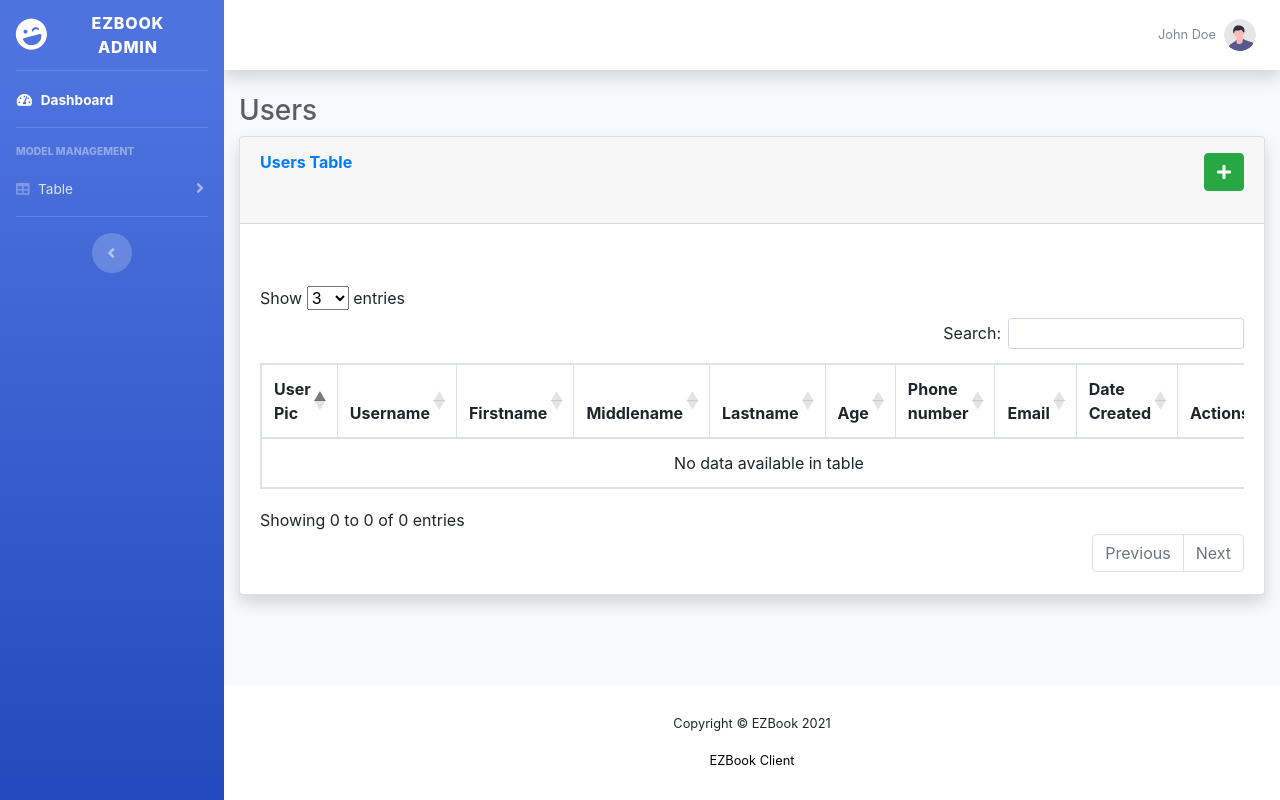
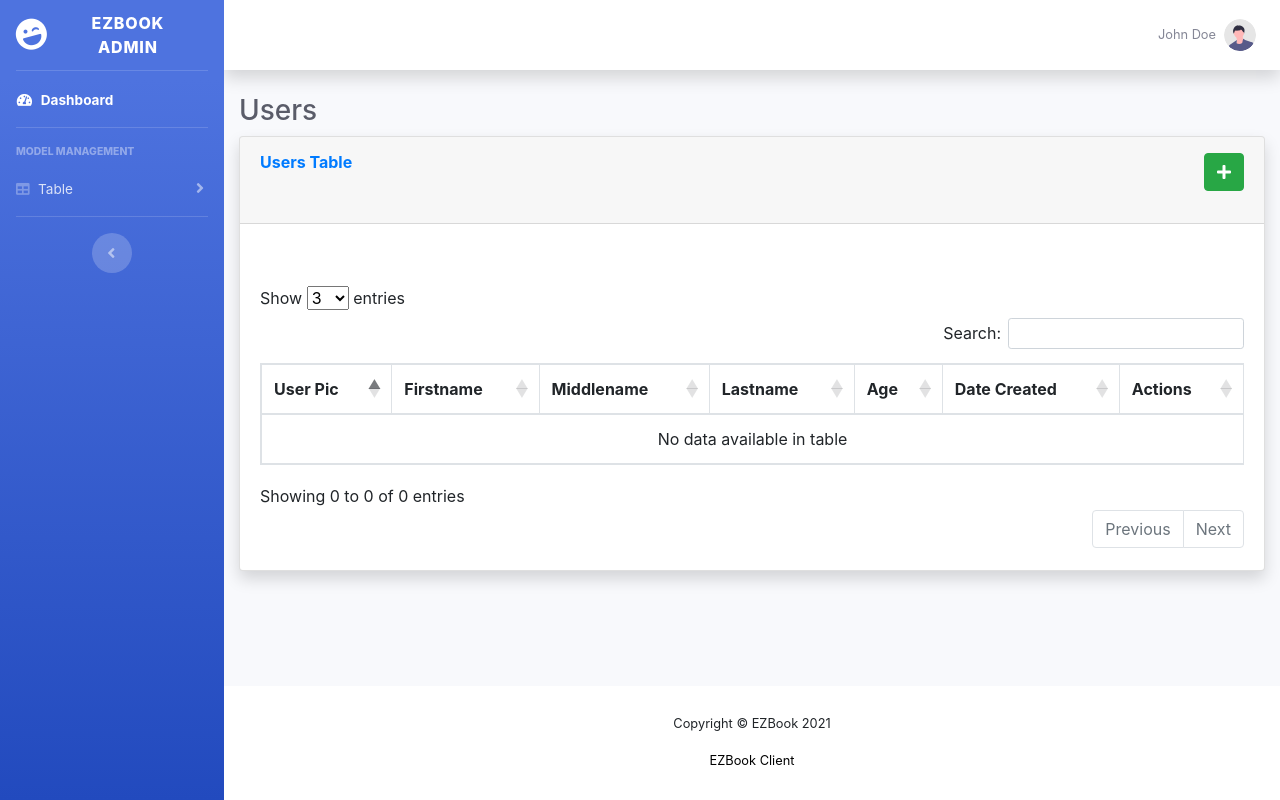
Before and after one commit to AAguilar0x0/IM2_EZBook, a Django app: page /ezbook_admin/tables/users/ in a window 1280 px wide. Run offline with Django 3.2, Linux system fonts and the light colour scheme; some libraries are stand-ins or nearby versions.

Commit message:
Removed some columns in the admin tables.

```diff
--- a/EZBook/ezbook_admin/templates/ezbook_admin/tables/availablebookings.html
+++ b/EZBook/ezbook_admin/templates/ezbook_admin/tables/availablebookings.html
@@ -42,7 +42,7 @@
             <th>Company ID</th>
             <th>Place From</th>
             <th>Place To</th>
-            <th>Vehicle ID</th>
+            <!-- <th>Vehicle ID</th> -->
             <th>Actions</th>
           </thead>
           <tbody>
@@ -53,7 +53,7 @@
               <td>{{ available_booking.company_id }}</td>
               <td>{{ available_booking.place_from_id }}</td>
               <td>{{ available_booking.place_to_id }}</td>
-              <td>{{ available_booking.vehicle_id_id }}</td>
+              <!-- <td>{{ available_booking.vehicle_id_id }}</td> -->
               <td class="d-flex" style="gap: 5px">
                 <p data-placement="top" data-toggle="tooltip" title="Edit">
                   <a class="btn btn-primary btn-xs" data-title="Edit" data-toggle="modal" data-target="#editModal"
--- a/EZBook/ezbook_admin/templates/ezbook_admin/tables/drivers.html
+++ b/EZBook/ezbook_admin/templates/ezbook_admin/tables/drivers.html
@@ -39,7 +39,7 @@
           <thead>
             <th>Driver Pic</th>
             <th>Driver Fullname</th>
-            <th>Company ID</th>
+            <!-- <th>Company ID</th> -->
             <th>Actions</th>
           </thead>
           <tbody>
@@ -47,7 +47,7 @@
             <tr>
               <td><img src=" {{ driver.driver_pic }}" alt="{{ driver.driver_pic }}" /></td>
               <td>{{ driver.driver_fullname }}</td>
-              <td>{{ driver.company_name_id }}</td>
+              <!-- <td>{{ driver.company_name_id }}</td> -->
               <td class="d-flex" style="gap: 5px">
                 <p data-placement="top" data-toggle="tooltip" title="Edit">
                   <a class="btn btn-primary btn-xs" data-title="Edit" data-toggle="modal" data-target="#editModal"
--- a/EZBook/ezbook_admin/templates/ezbook_admin/tables/users.html
+++ b/EZBook/ezbook_admin/templates/ezbook_admin/tables/users.html
@@ -39,13 +39,13 @@
                 <table id="bootstrapdatatable" class="table table-bordered" width="100%">
                     <thead>
                         <th>User Pic</th>
-                        <th>Username</th>
+                        <!-- <th>Username</th> -->
                         <th>Firstname</th>
                         <th>Middlename</th>
                         <th>Lastname</th>
                         <th>Age</th>
-                        <th>Phone number</th>
-                        <th>Email</th>
+                        <!-- <th>Phone number</th>
+                        <th>Email</th> -->
                         <th>Date Created</th>
                         <th>Actions</th>
                     </thead>
@@ -53,13 +53,13 @@
                         {% for user in users %}
                         <tr>
                             <td><img src=" {{ user.user_pic }}" alt="{{ user.user_pic }}" /></td>
-                            <td>{{ user.username }}</td>
+                            <!-- <td>{{ user.username }}</td> -->
                             <td>{{ user.firstname }}</td>
                             <td>{{ user.middlename }}</td>
                             <td>{{ user.lastname }}</td>
                             <td>{{ user.age }}</td>
-                            <td>{{ user.phone_number }}</td>
-                            <td>{{ user.email }}</td>
+                            <!-- <td>{{ user.phone_number }}</td>
+                            <td>{{ user.email }}</td> -->
                             <td>{{ user.date_created }}</td>
                             <td class="d-flex" style="gap: 5px">
                                 <p data-placement="top" data-toggle="tooltip" title="Edit">
```
Also changed, not shown: EZBook/ezbook_admin/templates/ezbook_admin/tables/companies.html (+4 -4 lines), EZBook/ezbook_admin/templates/ezbook_admin/tables/vehicles.html (+4 -4 lines).
